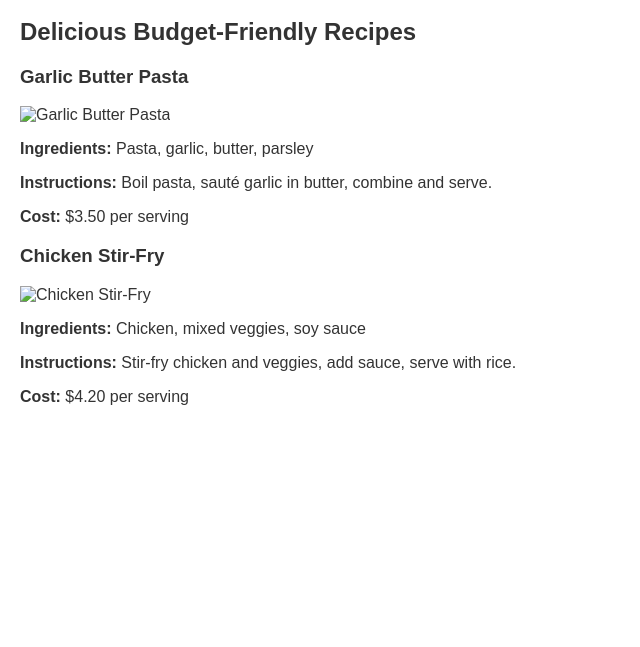
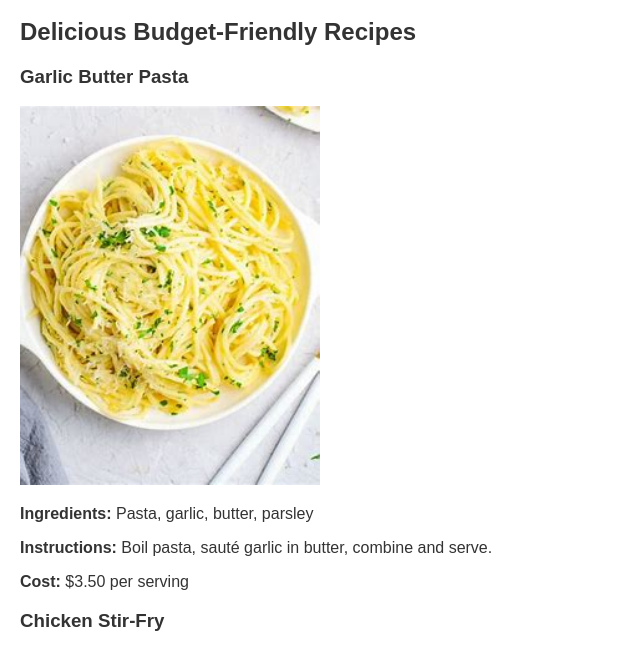
Before and after one commit to simmonsk5237/simmonsk5237.github.io, a plain HTML site: page recipes.html in a window 1280 px wide. Shown: the part 100-747 px from the top of the page, without its empty margins (0-640 px from the left). Drawn offline with Linux system fonts and the light colour scheme.

Commit message:
Add files via upload

```diff
--- a/recipes.html
+++ b/recipes.html
@@ -21,7 +21,7 @@
 
     <article>
       <h3>Garlic Butter Pasta</h3>
-      <img src="images/pasta.jpg" alt="Garlic Butter Pasta" width="300">
+      <img src="pasta.jpg" alt="Garlic Butter Pasta" width="300">
       <p><strong>Ingredients:</strong> Pasta, garlic, butter, parsley</p>
       <p><strong>Instructions:</strong> Boil pasta, sauté garlic in butter, combine and serve.</p>
       <p><strong>Cost:</strong> $3.50 per serving</p>
@@ -29,7 +29,7 @@
 
     <article>
       <h3>Chicken Stir-Fry</h3>
-      <img src="images/stirfry.jpg" alt="Chicken Stir-Fry" width="300">
+      <img src="stirfry.jpg" alt="Chicken Stir-Fry" width="300">
       <p><strong>Ingredients:</strong> Chicken, mixed veggies, soy sauce</p>
       <p><strong>Instructions:</strong> Stir-fry chicken and veggies, add sauce, serve with rice.</p>
       <p><strong>Cost:</strong> $4.20 per serving</p>
```
